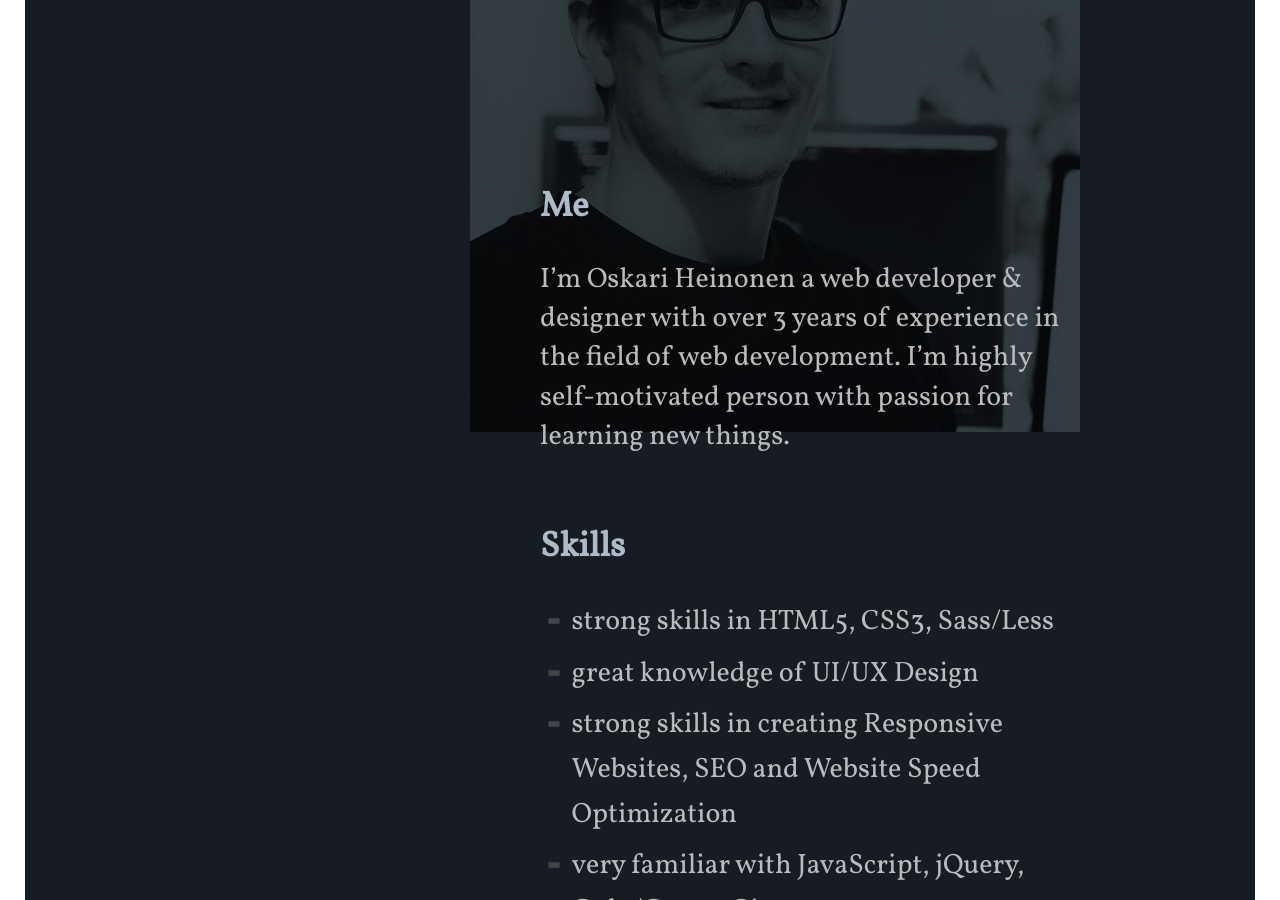
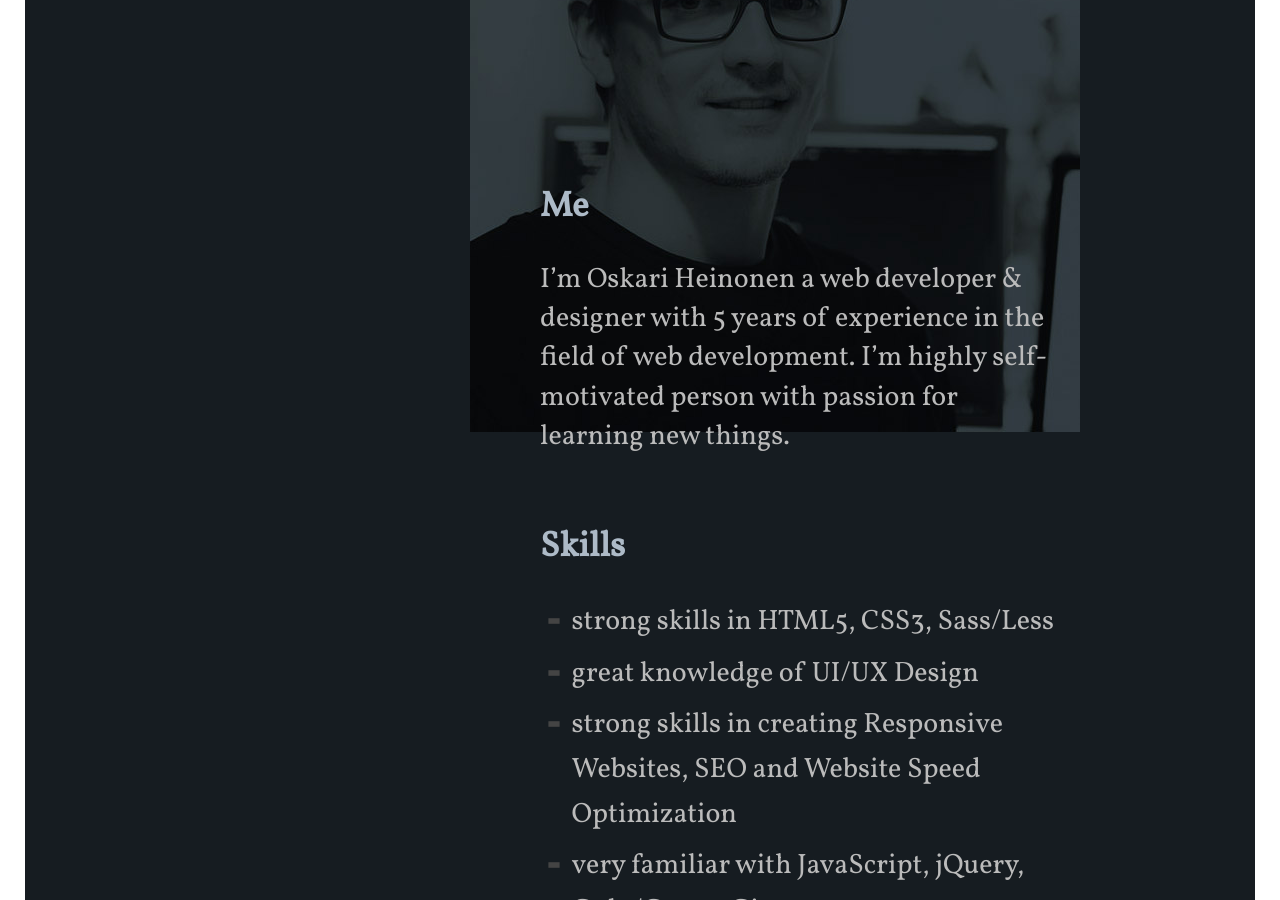
Before and after one commit to osheinonen/osheinonen.github.io, a Jekyll site: the page built from about.md, in a window 1280 px wide and 900 px high, scrolled down 731 px. Built offline with Jekyll 4.4.1, drawn with Linux system fonts in a browser that asks for light colours.

Commit message:
Update about.md

```diff
--- a/about.md
+++ b/about.md
@@ -7,7 +7,7 @@ background:
 ---
 ## Me
 
-I’m Oskari Heinonen a web developer & designer with over 3 years of experience in the field of web development. I'm highly self-motivated person with passion for learning new things.
+I’m Oskari Heinonen a web developer & designer with 5 years of experience in the field of web development. I'm highly self-motivated person with passion for learning new things.
 
 ## Skills
 
```
